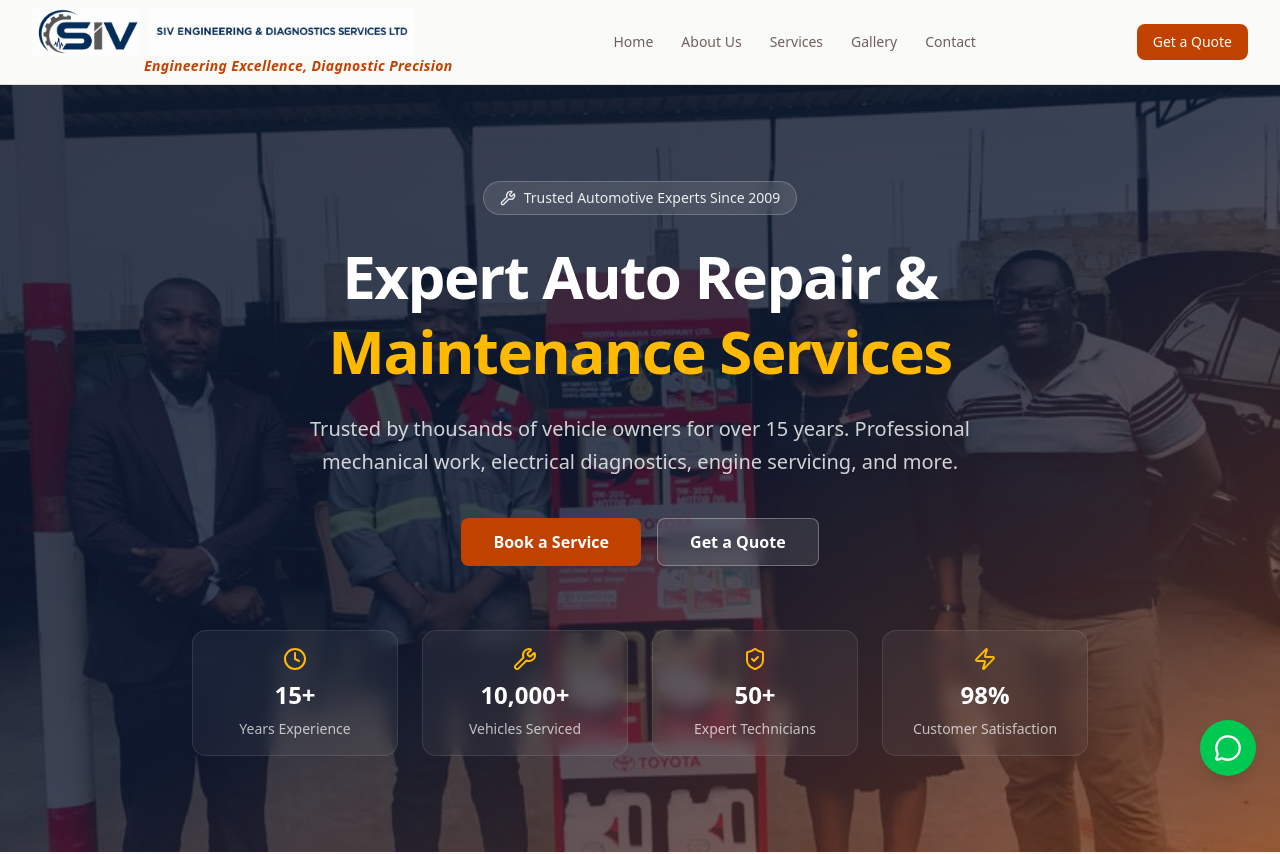
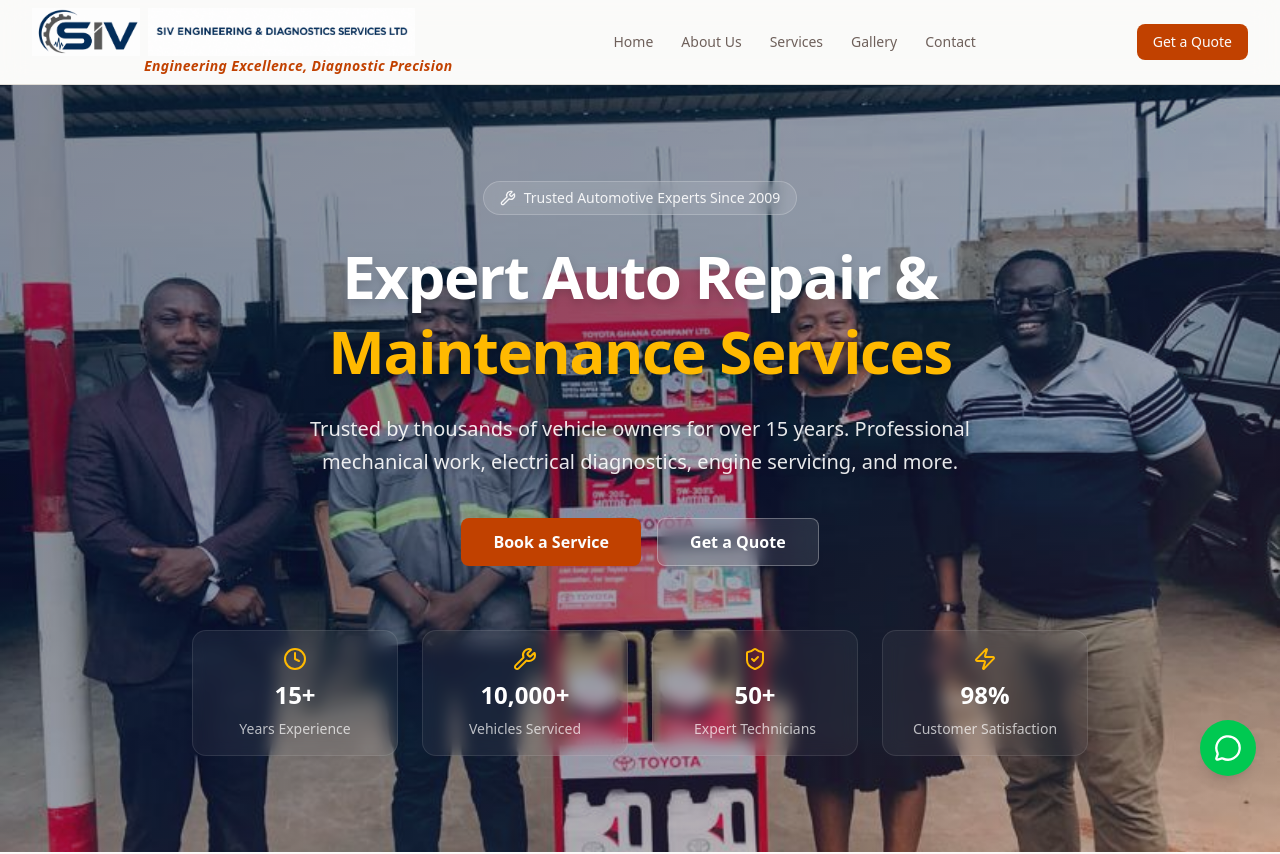
Before and after one commit to lilromeo2290/SIV_Website, a Next.js app: page / in a window 1280 px wide. Shown: the top 854 px of the page. Built offline with nearby package versions, Linux system fonts and the light colour scheme.

Commit message:
5e2d4173-df9a-4bf2-8f87-2b2e2fb90ed0

```diff
--- a/src/components/website/Hero.tsx
+++ b/src/components/website/Hero.tsx
@@ -52,7 +52,7 @@ export function Hero() {
           />
         ))}
         {/* Dark overlay for readability */}
-        <div className="absolute inset-0 bg-gradient-to-br from-slate-900/85 via-slate-900/80 to-amber-900/75" />
+        <div className="absolute inset-0 bg-gradient-to-br from-slate-900/50 via-slate-900/40 to-amber-900/30" />
       </div>
 
       <div className="relative z-10 mx-auto max-w-4xl text-center">
@@ -63,13 +63,13 @@ export function Hero() {
         </div>
 
         {/* Headline */}
-        <h1 className="mb-6 text-4xl font-extrabold leading-tight tracking-tight text-white sm:text-5xl md:text-6xl">
+        <h1 className="mb-6 text-4xl font-extrabold leading-tight tracking-tight text-white drop-shadow-lg sm:text-5xl md:text-6xl">
           Expert Auto Repair &{' '}
           <span className="text-amber-400">Maintenance Services</span>
         </h1>
 
         {/* Subheadline */}
-        <p className="mx-auto mb-10 max-w-2xl text-lg leading-relaxed text-white/80 md:text-xl">
+        <p className="mx-auto mb-10 max-w-2xl text-lg leading-relaxed text-white/90 drop-shadow-md md:text-xl">
           Trusted by thousands of vehicle owners for over 15 years.
           Professional mechanical work, electrical diagnostics, engine
           servicing, and more.
```
